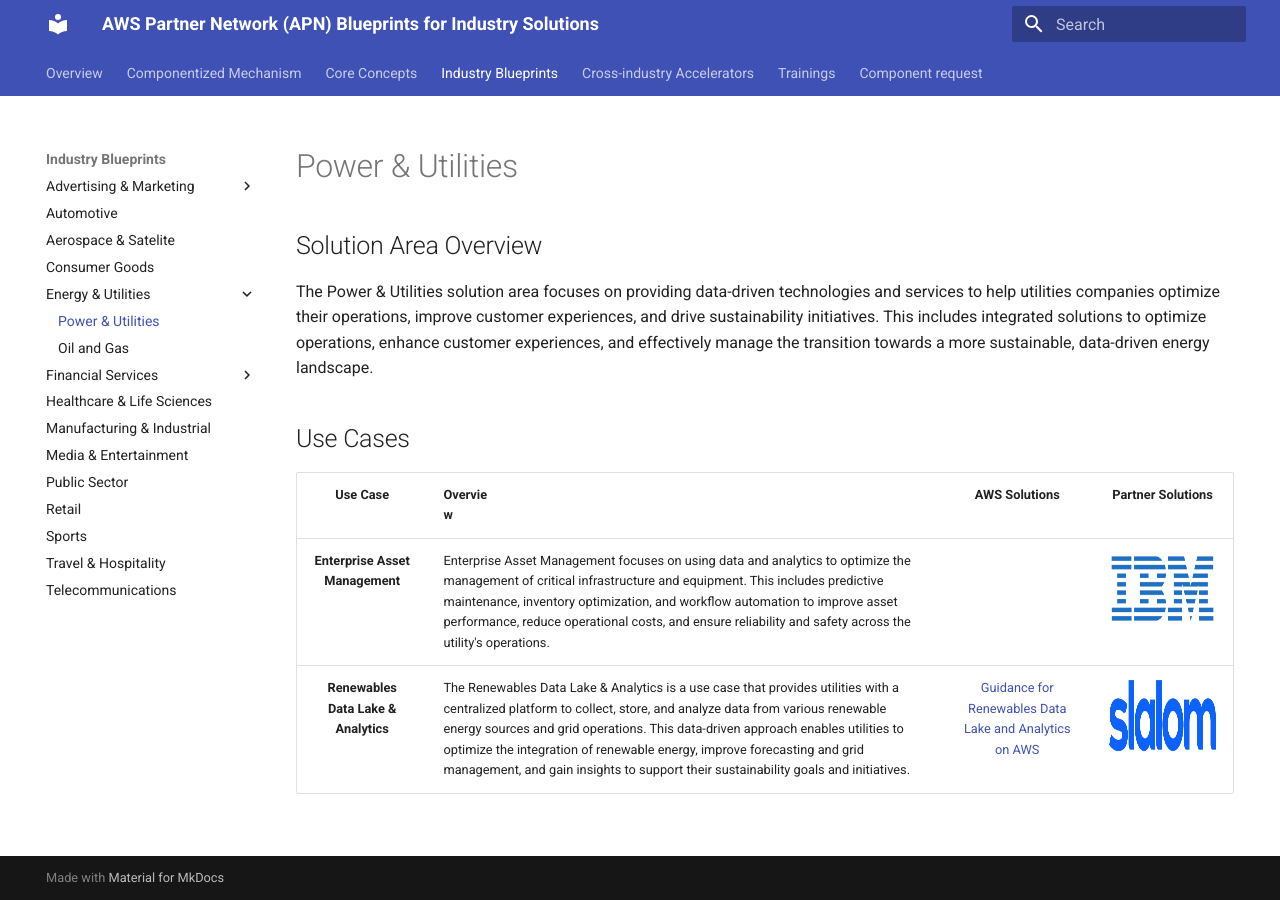
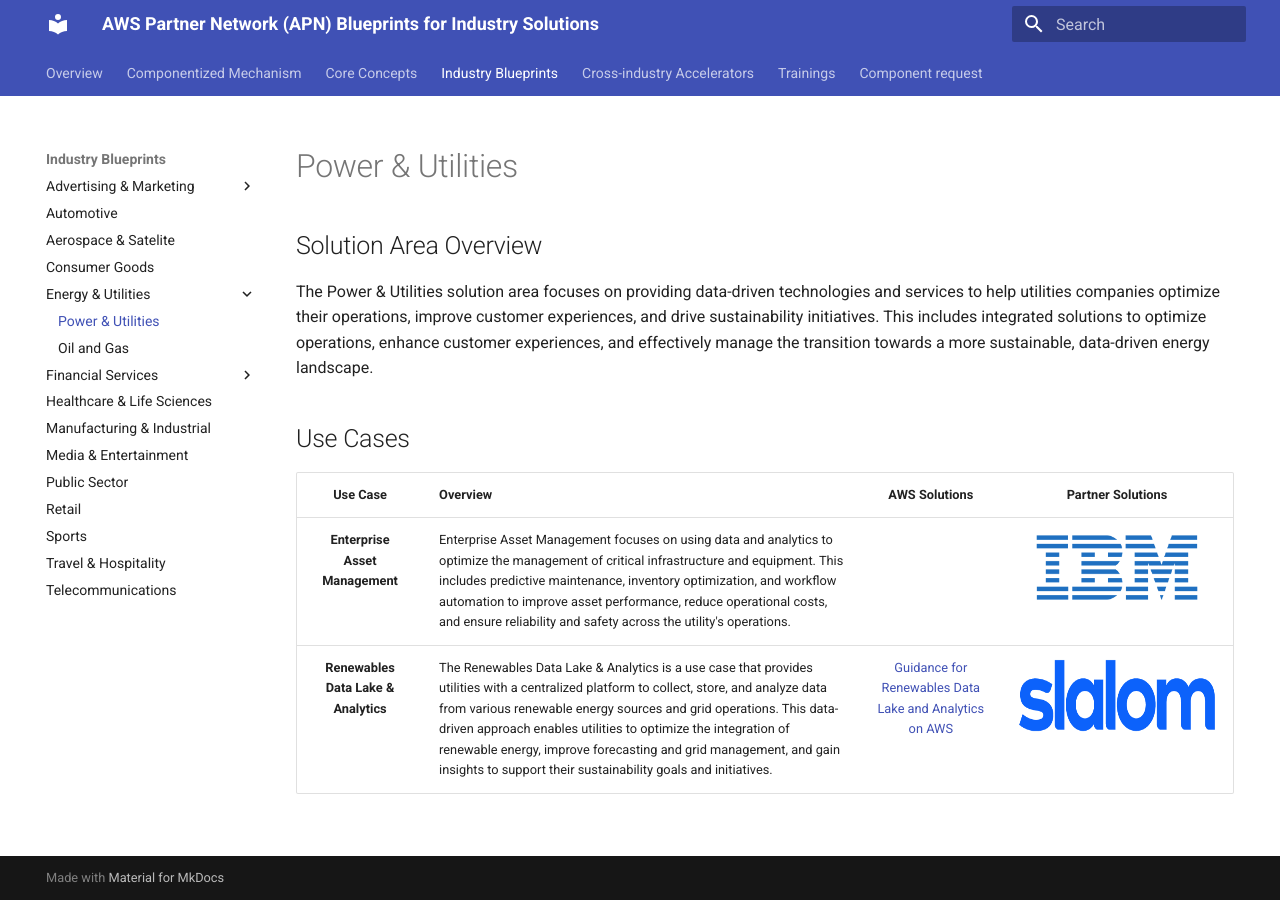
Before and after one commit to aws-samples/apn-blueprints-for-industry-solutions, an MkDocs documentation site: the page built from docs/Energy&Utilities/Power&Utilities/Power&Utilities.md, in a window 1280 px wide. Built offline with MkDocs 1.6.1 and Material for MkDocs 9.7.7, drawn with Linux system fonts in a browser that asks for light colours.

Commit message:
still fixing widths

```diff
--- a/docs/Energy&Utilities/Power&Utilities/Power&Utilities.md
+++ b/docs/Energy&Utilities/Power&Utilities/Power&Utilities.md
@@ -10,7 +10,7 @@
 
 ## Use Cases
 
-| Use Case | <div style="width:50px">Overview</div> | AWS Solutions | Partner Solutions |
+| Use Case | Overview | AWS Solutions | <div style="width:200px">Partner Solutions</div> |
 | :---: | --- | :---: | :---: |
-| **Enterprise Asset Management** | Enterprise Asset Management focuses on using data and analytics to optimize the management of critical infrastructure and equipment. This includes predictive maintenance, inventory optimization, and workflow automation to improve asset performance, reduce operational costs, and ensure reliability and safety across the utility's operations. | | [![ibm](./ibm-logo.png){: style="height:75px;width:172px"}](https://catalog.us-east-1.prod.workshops.aws/workshops/78554b88-0cd8-45a1-b9ee-2c1078aa6995/en-US) |
-| **Renewables Data Lake & Analytics** | The Renewables Data Lake & Analytics is a use case that provides utilities with a centralized platform to collect, store, and analyze data from various renewable energy sources and grid operations. This data-driven approach enables utilities to optimize the integration of renewable energy, improve forecasting and grid management, and gain insights to support their sustainability goals and initiatives. | [Guidance for Renewables Data Lake and Analytics on AWS](https://aws.amazon.com/solutions/guidance/renewables-data-lake-and-analytics-on-aws/?did=sl_card&trk=sl_card) | ![slalom](./slalom-logo.png){: style="height:75px;width:288px"} |
+| **Enterprise Asset Management** | Enterprise Asset Management focuses on using data and analytics to optimize the management of critical infrastructure and equipment. This includes predictive maintenance, inventory optimization, and workflow automation to improve asset performance, reduce operational costs, and ensure reliability and safety across the utility's operations. | | <div style="width:200px">[![ibm](./ibm-logo.png){: style="height:75px;width:172px"}](https://catalog.us-east-1.prod.workshops.aws/workshops/78554b88-0cd8-45a1-b9ee-2c1078aa6995/en-US)</div> |
+| **Renewables Data Lake & Analytics** | The Renewables Data Lake & Analytics is a use case that provides utilities with a centralized platform to collect, store, and analyze data from various renewable energy sources and grid operations. This data-driven approach enables utilities to optimize the integration of renewable energy, improve forecasting and grid management, and gain insights to support their sustainability goals and initiatives. | [Guidance for Renewables Data Lake and Analytics on AWS](https://aws.amazon.com/solutions/guidance/renewables-data-lake-and-analytics-on-aws/?did=sl_card&trk=sl_card) | <div style="width:200px">![slalom](./slalom-logo.png){: style="height:75px;width:288px"}</div> |
```
